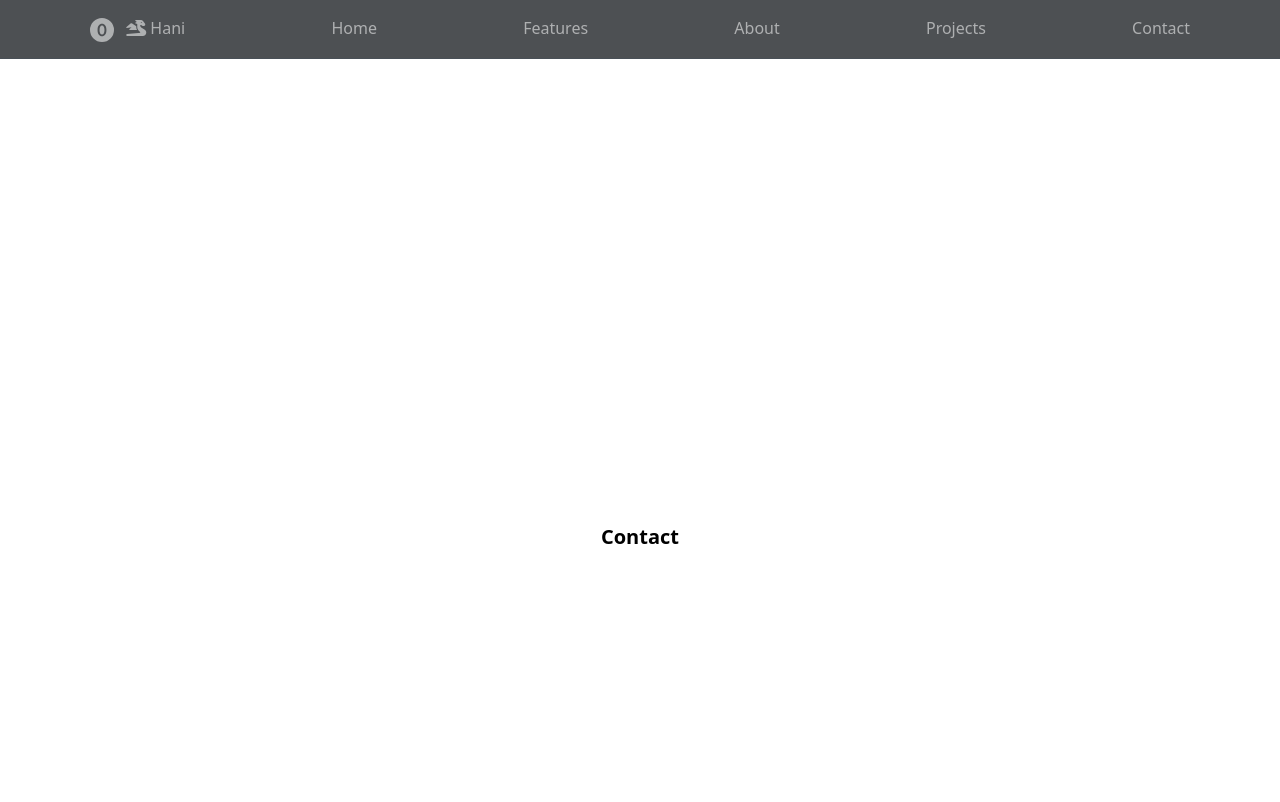
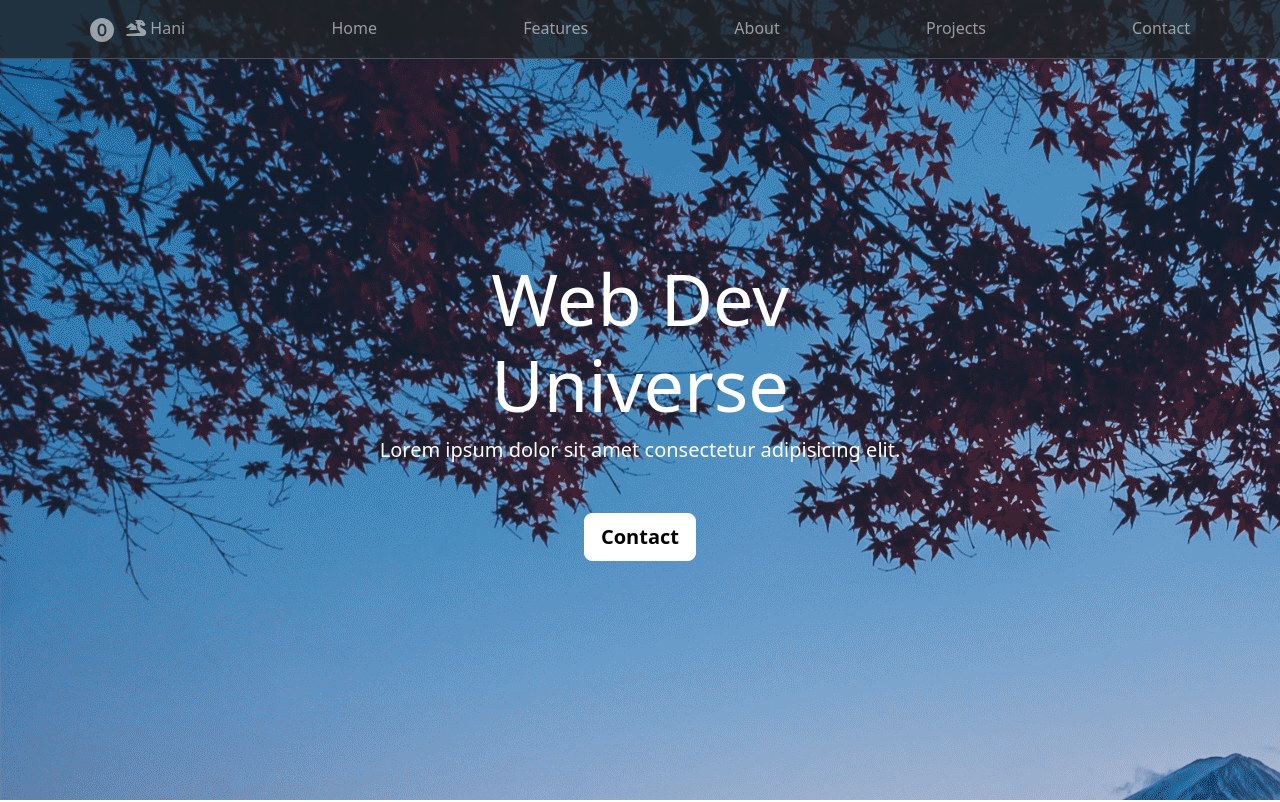
Before and after one commit to Hani-Alyasen/bootstrap-projekt, a plain HTML site: page index.html in a window 1280 px wide. Shown: the top 802 px of the page. Drawn offline with nearby package versions, Linux system fonts and the light colour scheme; the site is published under a folder, as on GitHub Pages, so addresses that start at the root find nothing.

Commit message:
photoname chang

```diff
--- a/style.css
+++ b/style.css
@@ -1,3 +1,3 @@
 .banner-holder {
-    background-image: url(/assets/images/heroImg.png);
+    background-image: url(./assets/images/heroImg.png);
 }
```
